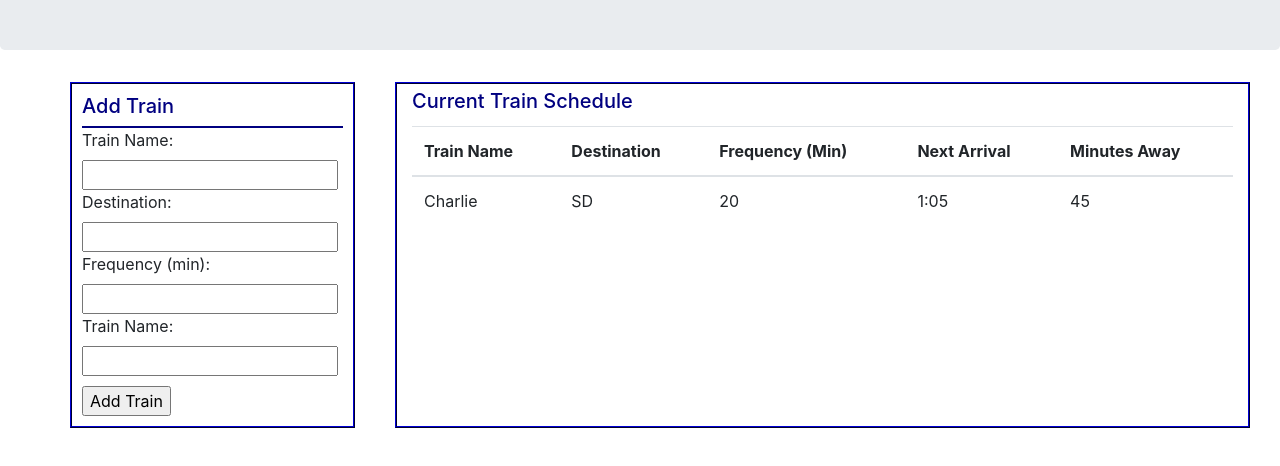
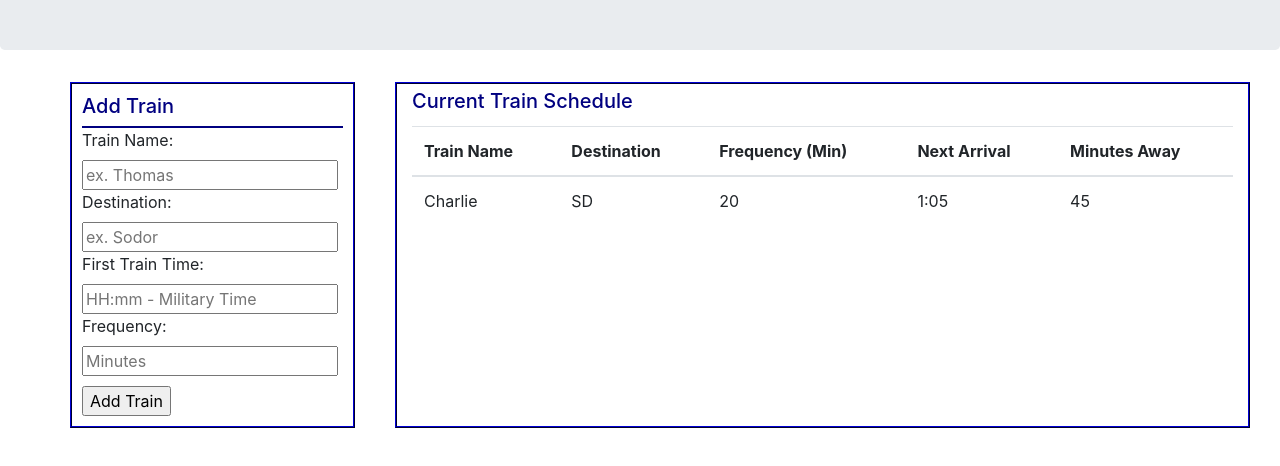
Before and after one commit to DanStraw/Train-Scheduler, a plain HTML site: page index.html in a window 1280 px wide. Shown: the part 134-600 px from the top of the page. Drawn offline with nearby package versions, Linux system fonts and the light colour scheme.

Commit message:
added placeholders to input fields

```diff
--- a/assets/javascript/app.js
+++ b/assets/javascript/app.js
@@ -0,0 +1,2 @@
+//user inputs data into the 4 fields.
+//all fields must be filled in for data to be accepted
--- a/index.html
+++ b/index.html
@@ -21,17 +21,18 @@
                 </div>
                 <form>
                     <label for="name-input">Train Name: </label>
-                    <input type="text" id="name-input">
+                    <input type="text" id="name-input" placeholder="ex. Thomas">
                     <br>
                     <label for="destination-input">Destination: </label>
-                    <input type="text" id="destination-input">
+                    <input type="text" id="destination-input" placeholder="ex. Sodor">
                     <br>
-                    <label for="frequency-input">Frequency (min): </label>
-                    <input type="text" id="frequency-input">
+                    <label for="first-train">First Train Time: </label>
+                    <input type="text" id="first-train" placeholder="HH:mm - Military Time">
                     <br>
-                    <label for="train-name">Train Name: </label>
-                    <input type="text" id="Train-name">
+                    <label for="frequency-input">Frequency: </label>
+                    <input type="text" id="frequency-input" placeholder="Minutes">
                     <br>
+
                     <input id="add-train" type="submit" value="Add Train">
                 </form>
 
```
